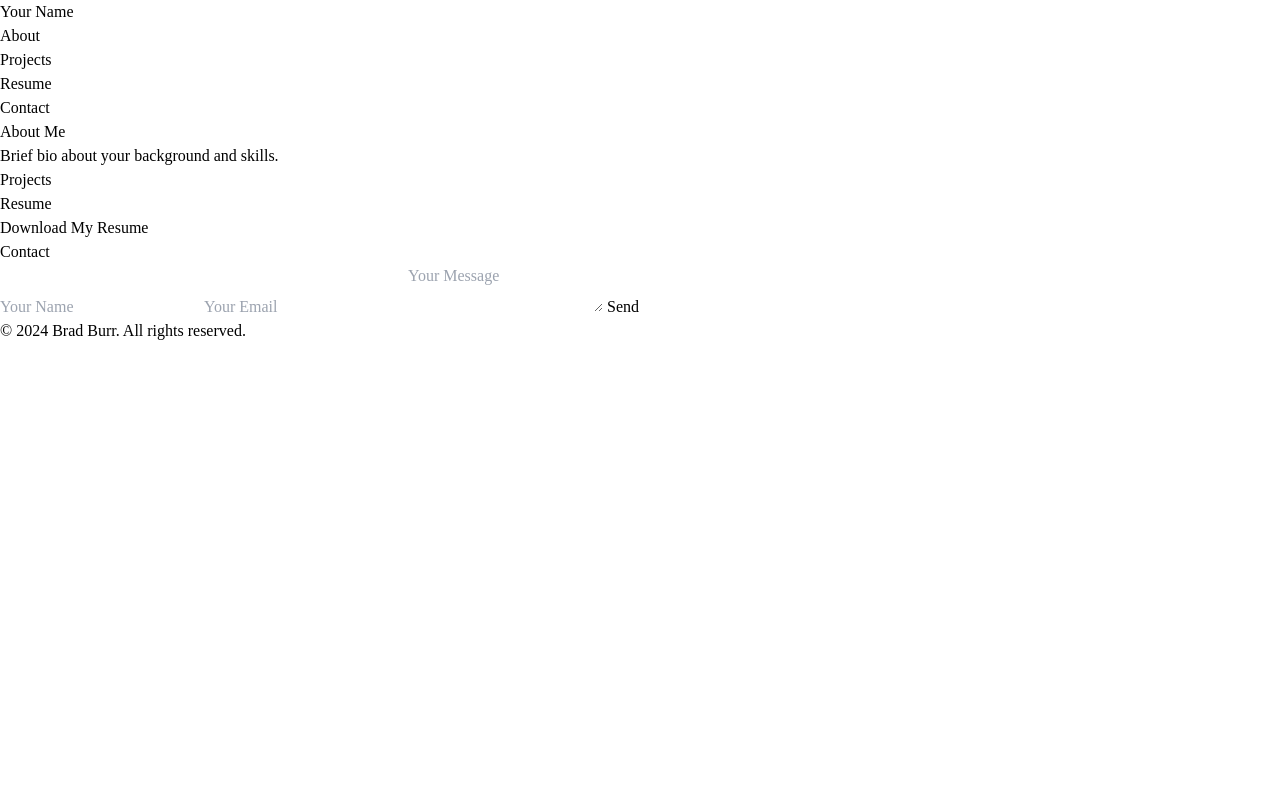
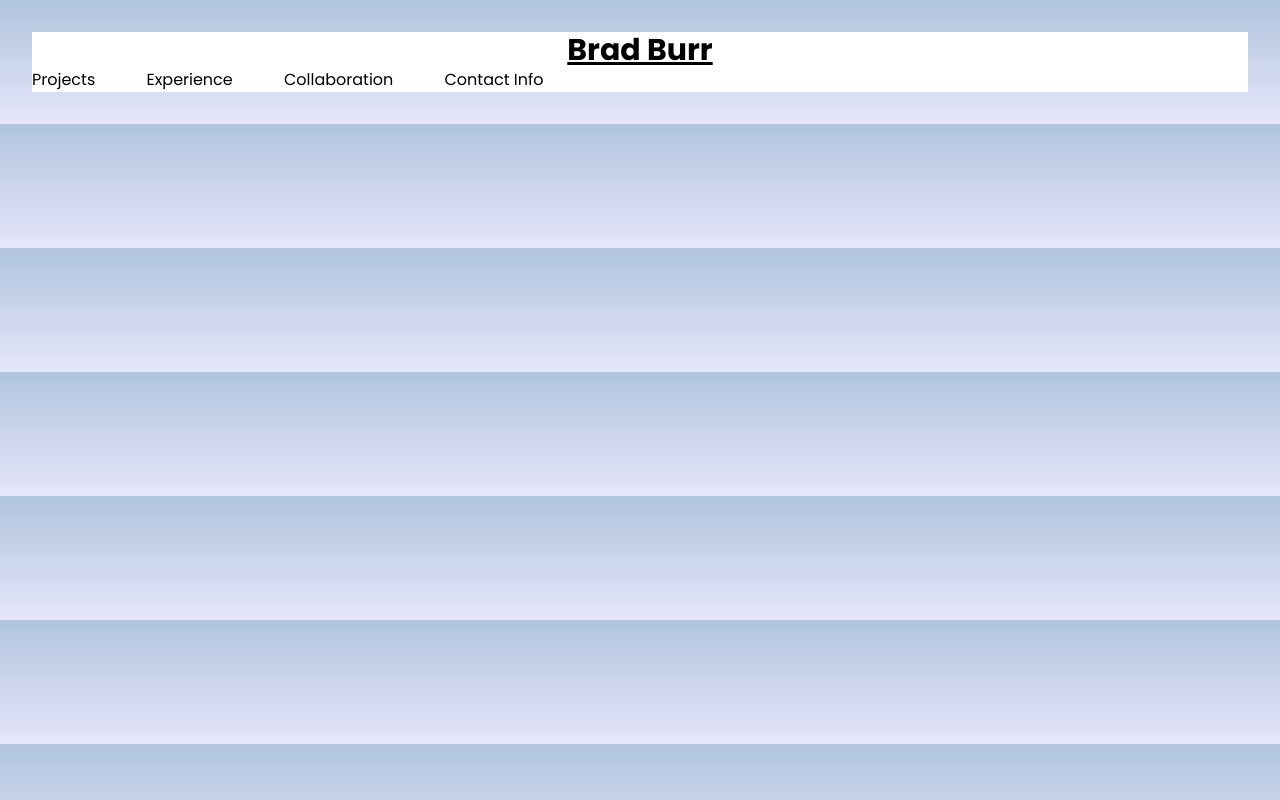
Before and after one commit to BradBurr-Github/Purely-Brad-Portfolio, a React (Vite) app: page / in a window 1280 px wide. Built offline with nearby package versions, Linux system fonts and the light colour scheme.

Commit message:
removed installed TailwindCSS stuff and used script instead

```diff
--- a/index.html
+++ b/index.html
@@ -1,51 +1,21 @@
 <!DOCTYPE html>
 <html lang="en">
+
 <head>
-    <meta charset="UTF-8">
-    <meta name="viewport" content="width=device-width, initial-scale=1.0">
-    <title>Brad Burr [Portfolio]</title>
-    <link rel="stylesheet" href="styles.css">
+  <meta charset="UTF-8" />
+  <link rel="icon" type="image/svg+xml" href="/vite.svg" />
+  <meta name="viewport" content="width=device-width, initial-scale=1.0" />
+  <link rel="stylesheet" href="./src/index.css">
+  <script src="https://cdn.tailwindcss.com"></script>
+  <link
+    href="https://fonts.googleapis.com/css2?family=Poppins:ital,wght@0,100;0,200;0,300;0,400;0,500;0,600;0,700;0,800;0,900;1,100;1,200;1,300;1,400;1,500;1,600;1,700;1,800;1,900&display=swap"
+    rel="stylesheet">
+  <title>Brad Burr [Portfolio]</title>
 </head>
-<body>
-    <header>
-        <h1>Your Name</h1>
-        <nav>
-            <ul>
-                <li><a href="#about">About</a></li>
-                <li><a href="#projects">Projects</a></li>
-                <li><a href="#resume">Resume</a></li>
-                <li><a href="#contact">Contact</a></li>
-            </ul>
-        </nav>
-    </header>
 
-    <section id="about">
-        <h2>About Me</h2>
-        <p>Brief bio about your background and skills.</p>
-    </section>
+<body class="body">
+  <div id="root"></div>
+  <script type="module" src="./src/main.jsx"></script>
+</body>
 
-    <section id="projects">
-        <h2>Projects</h2>
-        <!-- Add project thumbnails and descriptions here -->
-    </section>
-
-    <section id="resume">
-        <h2>Resume</h2>
-        <a href="resume.pdf" download>Download My Resume</a>
-    </section>
-
-    <section id="contact">
-        <h2>Contact</h2>
-        <form>
-            <input type="text" placeholder="Your Name">
-            <input type="email" placeholder="Your Email">
-            <textarea placeholder="Your Message"></textarea>
-            <button type="submit">Send</button>
-        </form>
-    </section>
-
-    <footer>
-        <p>&copy; 2024 Brad Burr. All rights reserved.</p>
-    </footer>
-</body>
 </html>
--- a/package.json
+++ b/package.json
@@ -11,8 +11,6 @@
     "preview": "vite preview"
   },
   "dependencies": {
-    "@headlessui/react": "^2.1.2",
-    "@heroicons/react": "^2.1.5",
     "color-scheme": "^1.0.1",
     "react": "^18.3.1",
     "react-dom": "^18.3.1"
@@ -28,8 +26,6 @@
     "eslint-plugin-react-refresh": "^0.4.9",
     "globals": "^15.9.0",
     "prettier": "^3.3.3",
-    "prettier-plugin-tailwindcss": "^0.6.6",
-    "tailwindcss": "^3.4.10",
     "vite": "^5.4.0"
   }
 }
--- a/src/App.jsx
+++ b/src/App.jsx
@@ -1,4 +1,4 @@
-import './App.css'
+import './App.css';
 import { useState } from 'react';
 import Navbar from './components/Navbar';
 
--- a/src/components/Navbar.jsx
+++ b/src/components/Navbar.jsx
@@ -1,123 +1,34 @@
-import { Disclosure, DisclosureButton, DisclosurePanel, Menu, MenuButton, MenuItem, MenuItems } from '@headlessui/react'
-import { Bars3Icon, BellIcon, XMarkIcon } from '@heroicons/react/24/outline'
 
-const navigation = [
-  { name: 'Dashboard', href: '#', current: true },
-  { name: 'Team', href: '#', current: false },
-  { name: 'Projects', href: '#', current: false },
-  { name: 'Calendar', href: '#', current: false },
-]
 
-function classNames(...classes) {
-  return classes.filter(Boolean).join(' ')
-}
 
-export default function Example() {
+
+
+export default function NavBar() {
   return (
-    <Disclosure as="nav" className="bg-gray-800">
-      <div className="mx-auto max-w-7xl px-2 sm:px-6 lg:px-8">
-        <div className="relative flex h-16 items-center justify-between">
-          <div className="absolute inset-y-0 left-0 flex items-center sm:hidden">
-            {/* Mobile menu button*/}
-            <DisclosureButton className="group relative inline-flex items-center justify-center rounded-md p-2 text-gray-400 hover:bg-gray-700 hover:text-white focus:outline-none focus:ring-2 focus:ring-inset focus:ring-white">
-              <span className="absolute -inset-0.5" />
-              <span className="sr-only">Open main menu</span>
-              <Bars3Icon aria-hidden="true" className="block h-6 w-6 group-data-[open]:hidden" />
-              <XMarkIcon aria-hidden="true" className="hidden h-6 w-6 group-data-[open]:block" />
-            </DisclosureButton>
-          </div>
-          <div className="flex flex-1 items-center justify-center sm:items-stretch sm:justify-start">
-            <div className="flex flex-shrink-0 items-center">
-              <img
-                alt="Your Company"
-                src="https://tailwindui.com/img/logos/mark.svg?color=indigo&shade=500"
-                className="h-8 w-auto"
-              />
-            </div>
-            <div className="hidden sm:ml-6 sm:block">
-              <div className="flex space-x-4">
-                {navigation.map((item) => (
-                  <a
-                    key={item.name}
-                    href={item.href}
-                    aria-current={item.current ? 'page' : undefined}
-                    className={classNames(
-                      item.current ? 'bg-gray-900 text-white' : 'text-gray-300 hover:bg-gray-700 hover:text-white',
-                      'rounded-md px-3 py-2 text-sm font-medium',
-                    )}
-                  >
-                    {item.name}
-                  </a>
-                ))}
-              </div>
-            </div>
-          </div>
-          <div className="absolute inset-y-0 right-0 flex items-center pr-2 sm:static sm:inset-auto sm:ml-6 sm:pr-0">
-            <button
-              type="button"
-              className="relative rounded-full bg-gray-800 p-1 text-gray-400 hover:text-white focus:outline-none focus:ring-2 focus:ring-white focus:ring-offset-2 focus:ring-offset-gray-800"
-            >
-              <span className="absolute -inset-1.5" />
-              <span className="sr-only">View notifications</span>
-              <BellIcon aria-hidden="true" className="h-6 w-6" />
-            </button>
 
-            {/* Profile dropdown */}
-            <Menu as="div" className="relative ml-3">
-              <div>
-                <MenuButton className="relative flex rounded-full bg-gray-800 text-sm focus:outline-none focus:ring-2 focus:ring-white focus:ring-offset-2 focus:ring-offset-gray-800">
-                  <span className="absolute -inset-1.5" />
-                  <span className="sr-only">Open user menu</span>
-                  <img
-                    alt=""
-                    src="https://images.unsplash.com/photo-1472099645785-5658abf4ff4e?ixlib=rb-1.2.1&ixid=eyJhcHBfaWQiOjEyMDd9&auto=format&fit=facearea&facepad=2&w=256&h=256&q=80"
-                    className="h-8 w-8 rounded-full"
-                  />
-                </MenuButton>
-              </div>
-              <MenuItems
-                transition
-                className="absolute right-0 z-10 mt-2 w-48 origin-top-right rounded-md bg-white py-1 shadow-lg ring-1 ring-black ring-opacity-5 transition focus:outline-none data-[closed]:scale-95 data-[closed]:transform data-[closed]:opacity-0 data-[enter]:duration-100 data-[leave]:duration-75 data-[enter]:ease-out data-[leave]:ease-in"
-              >
-                <MenuItem>
-                  <a href="#" className="block px-4 py-2 text-sm text-gray-700 data-[focus]:bg-gray-100">
-                    Your Profile
-                  </a>
-                </MenuItem>
-                <MenuItem>
-                  <a href="#" className="block px-4 py-2 text-sm text-gray-700 data-[focus]:bg-gray-100">
-                    Settings
-                  </a>
-                </MenuItem>
-                <MenuItem>
-                  <a href="#" className="block px-4 py-2 text-sm text-gray-700 data-[focus]:bg-gray-100">
-                    Sign out
-                  </a>
-                </MenuItem>
-              </MenuItems>
-            </Menu>
-          </div>
-        </div>
+    <div class="font-[Poppins]">
+      <nav className="bg-white">
+        <h1 className="text-3xl font-bold underline">
+          Brad Burr
+        </h1>
+        <div className="">
+          <ul className="flex items-center gap-[4vw]">
+            <li>
+              <a className="hover:text-gray-50" href="#">Projects</a>
+            </li>
+            <li>
+              <a className="hover:text-gray-50" href="#">Experience</a>
+            </li>
+            <li>
+              <a className="hover:text-gray-50" href="#">Collaboration</a>
+            </li>
+            <li>
+              <a className="hover:text-gray-50" href="#">Contact Info</a>
+            </li>
+          </ul>
         </div>
 
-      <DisclosurePanel className="sm:hidden">
-        <div className="space-y-1 px-2 pb-3 pt-2">
-          {navigation.map((item) => (
-            <DisclosureButton
-              key={item.name}
-              as="a"
-              href={item.href}
-              aria-current={item.current ? 'page' : undefined}
-              className={classNames(
-                item.current ? 'bg-gray-900 text-white' : 'text-gray-300 hover:bg-gray-700 hover:text-white',
-                'block rounded-md px-3 py-2 text-base font-medium',
-              )}
-            >
-              {item.name}
-            </DisclosureButton>
-          ))}
+      </nav>
     </div>
-      </DisclosurePanel>
-    </Disclosure>
-  )
+  );
 }
--- a/src/index.css
+++ b/src/index.css
@@ -1,13 +1,4 @@
-@tailwind base;
-@tailwind components;
-@tailwind utilities;
-
-* {
-  font-family: "Times New Roman", Times, serif;
+.body {
+    background-color: lightsteelblue; /* For browsers that do not support gradients */
+    background-image: linear-gradient(lightsteelblue, lavender);
 }
-
-@layer components {
-  .card {
-
-  }
-}
--- a/tailwind.config.js
+++ /dev/null
@@ -1,12 +0,0 @@
-/** @type {import('tailwindcss').Config} */
-export default {
-  content: ["./src/**/*.{html,js}"],
-  theme: {
-    extend: {
-      colors: {
-        "twitter-blue": "#1DA1F2",
-      },
-    },
-  },
-  plugins: [],
-}
```
Also changed, not shown: 1 other file (tests, documents, lock files or other folders). Lines whose indentation alone changed are shown as unchanged.
